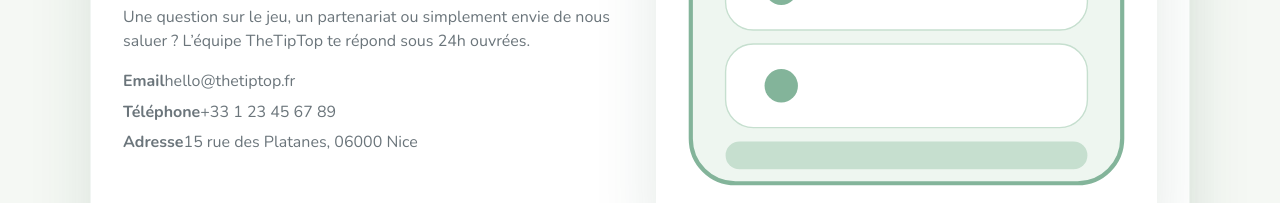
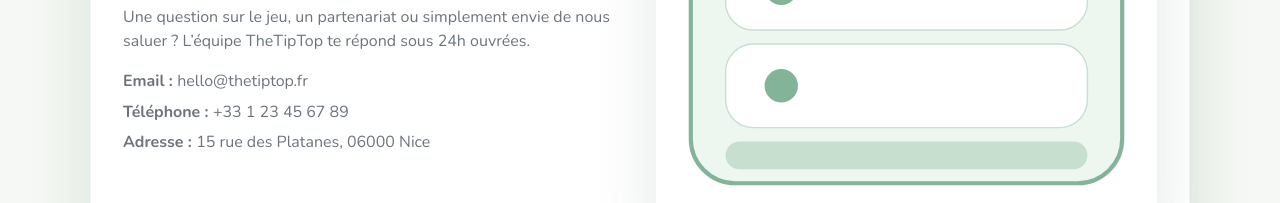
Before and after one commit to AbderrahimAISSA7/front-tiptop, a React (Vite) app: page /contact in a window 1280 px wide. Shown: the part 322-525 px from the top of the page. Built offline with nearby package versions, Linux system fonts and the light colour scheme; no server answers; sample sign-in values are in the browser's storage.

Commit message:
FEAT : resolve a bugs detected on 'Play' button on home page

```diff
--- a/src/pages/Contact/ContactPage.tsx
+++ b/src/pages/Contact/ContactPage.tsx
@@ -28,15 +28,15 @@
           </p>
           <ul className="contact-infos">
             <li>
-              <strong>Email</strong>
+              <strong>Email : </strong>
               <span>hello@thetiptop.fr</span>
             </li>
             <li>
-              <strong>Téléphone</strong>
+              <strong>Téléphone : </strong>
               <span>+33 1 23 45 67 89</span>
             </li>
             <li>
-              <strong>Adresse</strong>
+              <strong>Adresse : </strong>
               <span>15 rue des Platanes, 06000 Nice</span>
             </li>
           </ul>
--- a/src/pages/Home/HomePage.tsx
+++ b/src/pages/Home/HomePage.tsx
@@ -1,8 +1,10 @@
-import { useState } from "react"
-import type { FormEvent } from "react"
-import Button from "../../components/common/Button"
-import Input from "../../components/common/Input"
-import { subscribeNewsletter } from "../../api/newsletterApi"
+import { useState } from 'react'
+import type { FormEvent } from 'react'
+import { useNavigate } from 'react-router-dom'
+import Button from '../../components/common/Button'
+import Input from '../../components/common/Input'
+import { subscribeNewsletter } from '../../api/newsletterApi'
+import { useAuth } from '../../context/AuthContext'
 
 const prizes = [
   {
@@ -12,7 +14,7 @@
   },
   {
     title: 'Coffret découverte',
-    description: '3 produits exclusifs pour prolonger l\'expérience.',
+    description: "3 produits exclusifs pour prolonger l'expérience.",
     image: '/images/prize-box.svg',
   },
   {
@@ -32,16 +34,22 @@
   const [email, setEmail] = useState('')
   const [status, setStatus] = useState<string | null>(null)
   const [openIndex, setOpenIndex] = useState(0)
+  const navigate = useNavigate()
+  const { user } = useAuth()
 
   const handleNewsletter = async (event: FormEvent) => {
     event.preventDefault()
     try {
       await subscribeNewsletter(email)
-      setStatus('Merci ! Nous t\'avons ajouté à la newsletter.')
+      setStatus("Merci ! Nous t'avons ajouté à la newsletter.")
       setEmail('')
     } catch (error) {
       setStatus("Impossible d'ajouter cet email pour le moment.")
     }
+  }
+
+  const handlePlay = () => {
+    navigate(user ? '/dashboard' : '/register')
   }
 
   return (
@@ -53,7 +61,7 @@
           <p className="subtitle">
             Participe à l'ouverture de notre nouvelle boutique en jouant et en découvrant nos produits bio.
           </p>
-          <Button onClick={() => (window.location.href = '/register')}>Jouer</Button>
+          <Button onClick={handlePlay}>Jouer</Button>
           <span className="hero-deadline">Fin du jeu dans 30 jours</span>
         </div>
         <div className="hero-visual">
```
